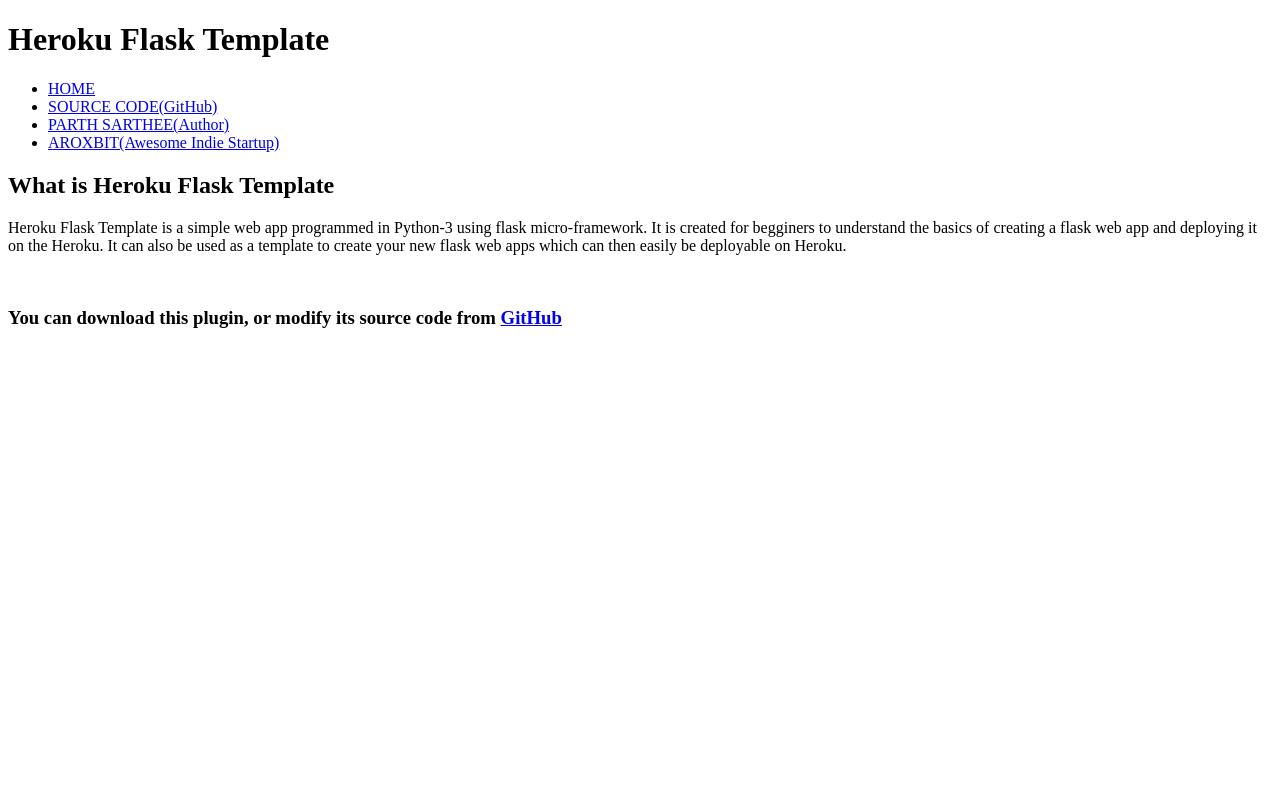
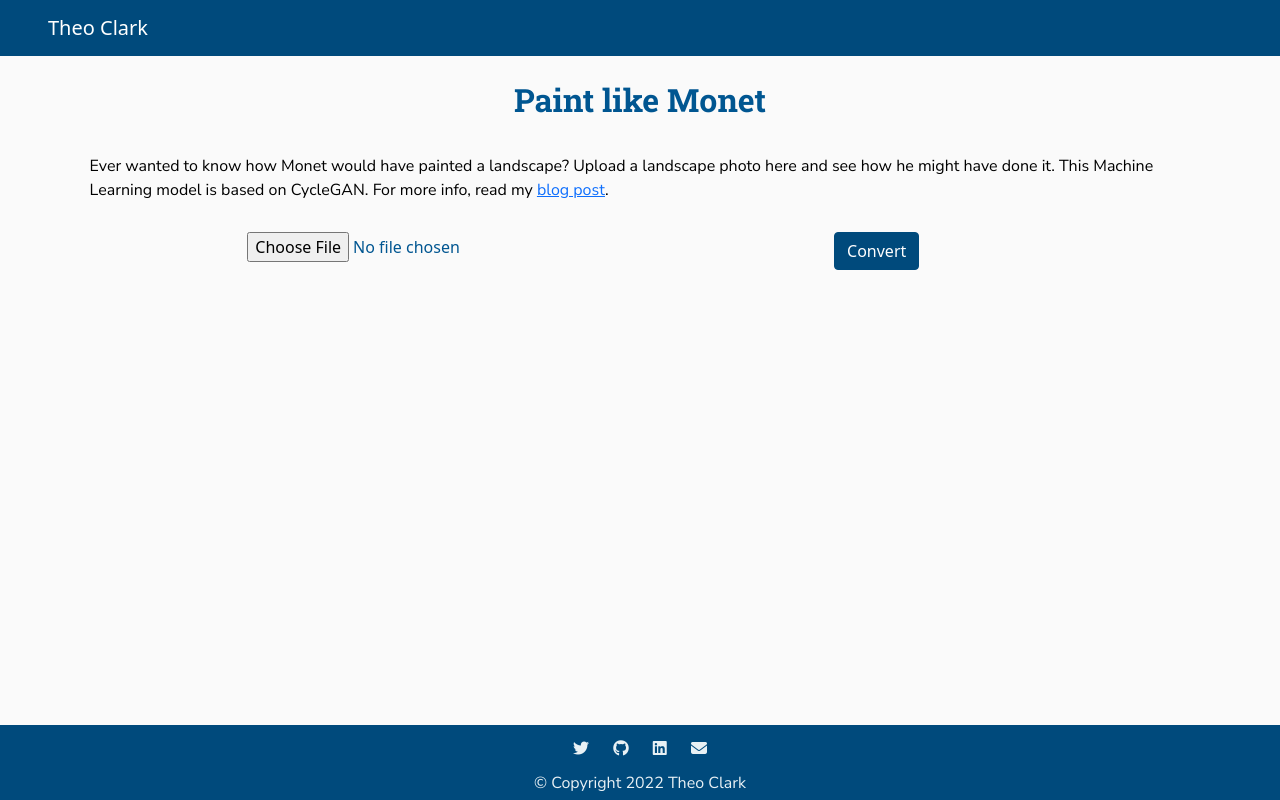
Before and after one commit to theoclark/Monet-PyTorch-CycleGAN, a Flask app: page / in a window 1280 px wide. Run offline with Flask 2, Linux system fonts and the light colour scheme; some libraries are stand-ins or nearby versions.

Commit message:
initial commit

```diff
--- a/app.py
+++ b/app.py
@@ -1,15 +1,51 @@
-from flask import Flask, render_template
+from dotenv import load_dotenv
+load_dotenv()
 
+from flask import Flask, flash, request, redirect, url_for, render_template, send_file
+from Model.model import Model, Generator, Residual_block, Upsample_block, Downsample_block
+import os
+import shutil
+from werkzeug.utils import secure_filename
+
+image_folder = './static/Images'
+allowed_extensions = {'jpg'}
 
 app = Flask(__name__)
 
+model = Model('./Model/G_xy.pt', './static/Images/input_image.jpg', './static/Images/output_image.jpg')
 
-@app.route('/')
+# SECRET_KEY = os.urandom(12)
+app.config['SECRET_KEY'] = os.getenv("SECRET_KEY")
+# app.config['SECRET_KEY'] = SECRET_KEY
+app.config['UPLOAD_FOLDER'] = image_folder
+
+@app.route("/")
 def index():
-    return render_template('index.html')
+    remove_image_directory()
+    return render_template('index.html', show_images=False)
 
+def allowed_file(filename):
+    return '.' in filename and \
+           filename.rsplit('.', 1)[1].lower() in allowed_extensions
 
+def remove_image_directory():
+    if os.path.isdir('./static/Images'):
+        shutil.rmtree('./static/Images')
 
+@app.route('/prediction', methods=['POST'])
+def upload_file():
+    remove_image_directory()
+    uploaded_file = request.files['file']
+    if uploaded_file.filename != '':
+        os.mkdir('./static/Images')
+        uploaded_file.save(os.path.join(app.config['UPLOAD_FOLDER'], 'original_image.jpg'))
+        model.predict("./static/Images/original_image.jpg" )
+    return render_template('index.html', show_images=True)
 
+@app.route('/download')
+def download():
+    path = "./static/Images/output_image.jpg"
+    return send_file(path, as_attachment=True)
 
-if __name__ == '__main__': app.run(debug=True)
+if __name__ == '__main__':
+     app.run(debug=True)
--- /dev/null
+++ b/static/CSS/bootstrap-edit.css
@@ -0,0 +1,73 @@
+
+/*Primary Button*/
+
+.btn-primary {
+  color: #fff;
+  background-color: #004A7C;
+  border-color: #004A7C;
+}
+.btn-primary:hover {
+  color: #fff;
+  background-color: #005691;
+  border-color: #004A7C;
+}
+.btn-check:focus + .btn-primary, .btn-primary:focus {
+  color: #fff;
+  background-color: #005691;
+  border-color: #004A7C;
+  box-shadow: 0 0 0 0.25rem rgba(49, 132, 253, 0.5);
+}
+.btn-check:checked + .btn-primary, .btn-check:active + .btn-primary, .btn-primary:active, .btn-primary.active, .show > .btn-primary.dropdown-toggle {
+  color: #fff;
+  background-color: #004A7C;
+  border-color: #004A7C;
+}
+.btn-check:checked + .btn-primary:focus, .btn-check:active + .btn-primary:focus, .btn-primary:active:focus, .btn-primary.active:focus, .show > .btn-primary.dropdown-toggle:focus {
+  box-shadow: 0 0 0 0.25rem rgba(49, 132, 253, 0.5);
+}
+.btn-primary:disabled, .btn-primary.disabled {
+  color: #fff;
+  background-color: #004A7C;
+  border-color: #004A7C;
+}
+
+/*Primary Ouline Button*/
+
+.btn-outline-primary {
+  color: #004A7C;
+  border-color: #004A7C;
+}
+.btn-outline-primary:hover {
+  color: #fff;
+  background-color: #004A7C;
+  border-color: #004A7C;
+}
+.btn-check:focus + .btn-outline-primary, .btn-outline-primary:focus {
+  box-shadow: 0 0 0 0.25rem rgba(13, 110, 253, 0.5);
+}
+.btn-check:checked + .btn-outline-primary, .btn-check:active + .btn-outline-primary, .btn-outline-primary:active, .btn-outline-primary.active, .btn-outline-primary.dropdown-toggle.show {
+  color: #fff;
+  background-color: #004A7C;
+  border-color: #004A7C;
+}
+.btn-check:checked + .btn-outline-primary:focus, .btn-check:active + .btn-outline-primary:focus, .btn-outline-primary:active:focus, .btn-outline-primary.active:focus, .btn-outline-primary.dropdown-toggle.show:focus {
+  box-shadow: 0 0 0 0.25rem rgba(13, 110, 253, 0.5);
+}
+.btn-outline-primary:disabled, .btn-outline-primary.disabled {
+  color: #004A7C;
+  background-color: transparent;
+}
+
+/*Button Link*/
+
+.btn-link {
+  font-weight: 400;
+  color: #004A7C;
+  text-decoration: underline;
+}
+.btn-link:hover {
+  color: #004A7C;
+}
+.btn-link:disabled, .btn-link.disabled {
+  color: #6c757d;
+}
--- /dev/null
+++ b/static/CSS/styles.css
@@ -0,0 +1,245 @@
+body {
+  text-align: center;
+  background-color: #fafafa;
+}
+
+h1, h2, h3, h4, h5 {
+  font-weight: bold;
+  font-family: 'Roboto Slab', serif;
+  margin-top: 20px;
+  margin-bottom: 20px
+}
+
+p, li {
+  font-family: 'Nunito Sans', sans-serif;
+  padding: 5px 0;
+  line-height: 1.5rem;
+}
+
+img {
+  display: block;
+  margin: 20px auto 20px;
+}
+
+pre {
+    background: #f4f4f4;
+    border: 1px solid #ddd;
+    border-left: 3px solid #004a7c;
+    color: #666;
+    page-break-inside: avoid;
+    font-family: monospace;
+    font-size: 15px;
+    line-height: 1.6;
+    margin-bottom: 1.6em;
+    max-width: 100%;
+    overflow: auto;
+    padding: 1em 1.5em;
+    display: block;
+    word-wrap: break-word;
+}
+
+table, th, td {
+  border: 1px solid;
+  padding: 3px 10px;
+  font-weight: normal;
+  font-family: 'Nunito Sans', sans-serif;
+  line-height: 1.5rem;
+}
+
+#dog-table {
+  margin: auto;
+}
+
+/* GENERAL STYLING */
+/* Fonts */
+.serif {
+  font-family: 'Roboto Slab', serif;
+}
+
+.sans-serif {
+  font-family: 'Nunito Sans', sans-serif;
+}
+
+/* Headings */
+.small-heading {
+  font-size: 1.5rem;
+  line-height: 2rem;
+  font-weight: bold;
+  font-family: 'Roboto Slab', serif;
+}
+
+/* Containers */
+.wide-container {
+  margin: auto;
+  padding: 3% 7%;
+}
+
+.standard-container {
+  margin: auto;
+  padding: 3% 15%;
+}
+
+.narrow-container {
+  margin: auto;
+  padding: 3% 30%;
+}
+
+/* Sections */
+
+.light-section {
+  background-color: #fafafa;
+  color: #005691;
+}
+
+.dark-section {
+  background-color: #004a7c;
+  color: #e8f1f5;
+}
+
+/* Divider */
+
+.divider {
+  border-style: dotted none none;
+  height: 0;
+  width: 20%;
+  border-width: 10px;
+  margin: 10px auto;
+  border-color: #e8f1f5;
+  opacity: 1;
+  color: #fafafa;
+}
+
+/* Main Section */
+
+#page-container {
+  position: relative;
+  min-height: 100vh;
+}
+
+#content-wrap {
+  padding-bottom: 75px;
+}
+
+.post-container {
+  margin: 25px 7%
+}
+
+.text-section {
+  margin-bottom: 50px
+}
+
+.post-title {
+  padding: 0
+}
+
+.post-dateline {
+  padding: 0
+}
+
+.post-body {
+  padding-top: 10px;
+  text-align: left;
+  color: black
+}
+
+/* Specific Sections */
+
+.intuition-paragraph {
+  margin-left: 5%;
+  color: gray;
+}
+
+.image-box {
+  display: flex;
+}
+
+.source-reference {
+  text-align: right;
+  font-style: italic;
+  color: gray;
+  margin-bottom: 0;
+  padding-left: 5%;
+  padding-right: 5%;
+  font-size: 12px;
+}
+
+.image-container{
+  overflow: auto;
+  margin: 0;
+  padding: 0;
+}
+
+.equation-description {
+  color: gray;
+  padding-left: 5%;
+  padding-right: 5%;
+  font-size: 12px;
+  line-height: 120%;
+}
+
+.table-container {
+  display: flex;
+  justify-content: center;
+  align-items: center;
+}
+
+/* Links */
+
+.post-link{
+  text-decoration: none
+}
+
+.post-link:link {
+  color: black;
+}
+
+.post-link:visited {
+  color: brown;
+}
+
+.post-link:hover {
+  color: gray;
+}
+
+.post-link:active {
+  color: gray;
+}
+
+/* Image Specific Styles */
+
+.display-container {
+  padding-top: 25px
+}
+
+.display-box {
+  width: 50%;
+  float: left;
+}
+
+/* Footer Section */
+
+#Footer {
+  position:absolute;
+  padding-top: 10px;
+  bottom:0;
+  width:100%;
+  height:75px;
+}
+
+.footer-icon{
+  padding: 5px 10px;
+}
+
+.footer-link {
+  color: inherit;
+  text-decoration: none;
+}
+
+.footer-link:hover {
+  color: #1573b3;
+}
+
+.copyright{
+  margin-top: 5px;
+  margin-bottom: 0;
+}
--- a/templates/index.html
+++ b/templates/index.html
@@ -1,25 +1,120 @@
 <!DOCTYPE html>
-<html lang="en">
+<html lang="en" dir="ltr">
+
 <head>
-        <title>Heroku Flask Template</title>
-        <meta charset="UTF-8">
+  <meta charset="utf-8">
   <meta name="viewport" content="width=device-width, initial-scale=1">
+  <title>Paint Like Monet</title>
+
+  <!-- Bootstrap Stylesheet link -->
+  <link href="https://cdn.jsdelivr.net/npm/bootstrap@5.0.0-beta3/dist/css/bootstrap.min.css" rel="stylesheet" integrity="sha384-eOJMYsd53ii+scO/bJGFsiCZc+5NDVN2yr8+0RDqr0Ql0h+rP48ckxlpbzKgwra6" crossorigin="anonymous">
+
+  <!-- Stylesheet link -->
+  <link rel="stylesheet" href="./static/CSS/bootstrap-edit.css">
+  <link rel="stylesheet" href="./static/CSS/styles.css">
+
+  <!-- Fontawesome link -->
+  <script src="https://kit.fontawesome.com/00d694336d.js" crossorigin="anonymous"></script>
+
+  <!-- Google fonts link -->
+  <link rel="preconnect" href="https://fonts.gstatic.com">
+  <link href="https://fonts.googleapis.com/css2?family=Nunito+Sans:ital,wght@0,200;0,300;0,400;0,600;0,700;0,800;0,900;1,200;1,300;1,400;1,600;1,700;1,800;1,900&family=Roboto+Slab:wght@100;200;300;400;500;600;700;800;900&display=swap"
+    rel="stylesheet">
+
+  <!-- Global site tag (gtag.js) - Google Analytics -->
+  <script async src="https://www.googletagmanager.com/gtag/js?id=G-3MNRQL0TPM"></script>
+  <script>
+    window.dataLayer = window.dataLayer || [];
+    function gtag(){dataLayer.push(arguments);}
+    gtag('js', new Date());
+
+    gtag('config', 'G-64QDKCWTBJ');
+  </script>
 
 </head>
+
 <body>
-        <h1 id="tittle">Heroku Flask Template</h1>
-        <nav>
-            <ul>
-                <li><a href="index.html">HOME</a></li>
-                <li><a href="https://github.com/vetronus/heroku-flask-template">SOURCE CODE(GitHub)</a></li>
-                <li><a href="http://parthsarthee.com/">PARTH SARTHEE(Author)</a></li>
-                <li><a href="http://aroxbit.com">AROXBIT(Awesome Indie Startup)</a></li>
-            </ul>
+  <div id=page-container>
+    <div id=content-wrap>
+
+      <!-- Navigation Bar Section -->
+
+      <section class="dark-section" id="Navigation-Bar">
+
+        <nav class="navbar navbar-expand-lg navbar-dark">
+          <div class="container-fluid px-5">
+            <a class="navbar-brand" href="https://theoclark.co.uk/">Theo Clark</a>
+          </div>
         </nav>
-        <h2>What is Heroku Flask Template</h2>
+
+      </section>
+
+      <!-- Main Section -->
+      <section class="light-section">
+        <div class="post-container">
+          <div class="post-title">
+            <h2>Paint like Monet</h2>
+          </div>
+          <div class="post-body">
             <p>
-            Heroku Flask Template is a simple web app programmed in Python-3 using flask micro-framework. It is created for begginers to understand the basics of creating a flask web app and deploying it on the Heroku. It can also be used as a template to create your new flask web apps which can then easily be deployable on Heroku.
-        </p><br>
-        <h3>You can download this plugin, or modify its source code from <a href="https://github.com/vetronus/heroku-flask-template">GitHub</a></h3>
+              Ever wanted to know how Monet would have painted a landscape? Upload a landscape photo here and see how he might have done it. This Machine Learning model is based on CycleGAN. For more info, read my <a href="">blog post</a>.
+            </p>
+          </div>
+          <div class="post-container">
+            <div class="container">
+              <form action="/prediction" method="post" enctype="multipart/form-data">
+                <div class="row">
+                  <div class="col-md-6">
+                    <input type="file" id="predict" name="file">
+                  </div>
+                  <div class="col-md-6">
+                    <input class="btn btn-primary" type="submit" value="Convert">
+                  </div>
+                </div>
+              </form>
+            </div>
+            <div class="container">
+              <div class="row">
+                <div class="col-md-6">
+                  {% if show_images %}
+                  <h5>Original Image</h5>
+                  <img src="./static/Images/input_image.jpg" alt="Monet-style painting will display here.">
+                  {% endif %}
+                </div>
+                <div class="col-md-6">
+                  {% if show_images %}
+                  <h5>Monet-style Image</h5>
+                  <img src="./static/Images/output_image.jpg" alt="Monet-style painting will display here.">
+                  <a class="btn btn-primary" href="{{url_for('download')}}">Download</a>
+                  {% endif %}
+                </div>
+              </div>
+            </div>
+          </div>
+        </div>
+
+      </section>
+    </div>
+
+    <!-- Footer Section -->
+
+    <section>
+      <div id="Footer" class="dark-section" class="narrow-container">
+
+        <a class="footer-link" target="_blank" href="https://twitter.com/theo_clark_"><i class="footer-icon fab fa-twitter"></i></a>
+        <a class="footer-link" target="_blank" href="https://github.com/theoclark"><i class="footer-icon fab fa-github"></i></a>
+        <a class="footer-link" target="_blank" href="https://www.linkedin.com/in/theoclark1/"><i class="footer-icon fab fa-linkedin"></i></a>
+        <a class="footer-link" target="_blank" href="mailto:theoclark1000@gmail.com"><i class="footer-icon fas fa-envelope"></i></a>
+        <p class="copyright">© Copyright 2022 Theo Clark</p>
+
+      </div>
+    </section>
+  </div>
+
+  <!-- Bootstrap Javascript Link -->
+  <script src="https://cdn.jsdelivr.net/npm/@popperjs/core@2.9.1/dist/umd/popper.min.js" integrity="sha384-SR1sx49pcuLnqZUnnPwx6FCym0wLsk5JZuNx2bPPENzswTNFaQU1RDvt3wT4gWFG" crossorigin="anonymous"></script>
+  <script src="https://cdn.jsdelivr.net/npm/bootstrap@5.0.0-beta3/dist/js/bootstrap.min.js" integrity="sha384-j0CNLUeiqtyaRmlzUHCPZ+Gy5fQu0dQ6eZ/xAww941Ai1SxSY+0EQqNXNE6DZiVc" crossorigin="anonymous"></script>
+
 </body>
+
 </html>
```
Also changed, not shown: Model/model.py (added, +102 -0 lines), SampleImages.png (added), 5 other files. Lines whose indentation alone changed are shown as unchanged.
